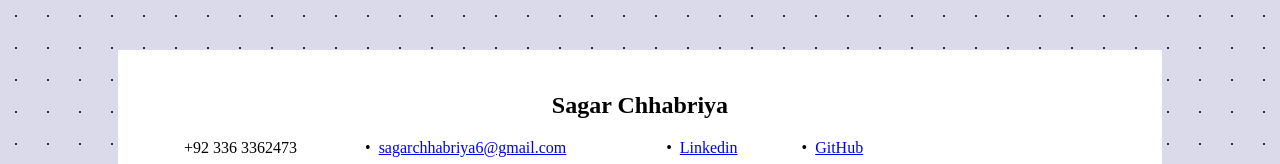
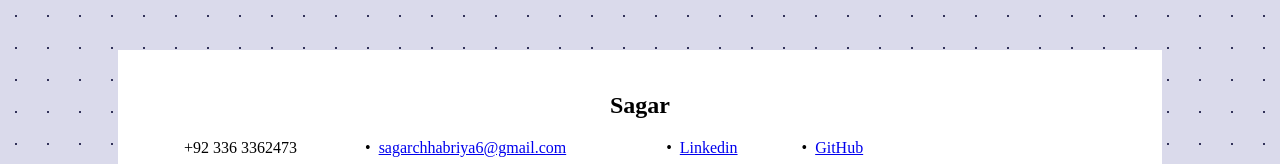
Before and after one commit to SagarChhabriya/Resume, a plain HTML site: page index.html in a window 1280 px wide. Shown: the top 164 px of the page. Drawn offline with Linux system fonts and the light colour scheme.

Commit message:
Removed Chhabriya from Title

```diff
--- a/index.html
+++ b/index.html
@@ -12,7 +12,7 @@
     <div class="main">
 
         <div    class="header">
-            <center><h2>Sagar Chhabriya </h2></center>
+            <center><h2>Sagar  </h2></center>
             <div class="contact">           +92 336 3362473                 &bull;  <a href="mailto:sagarchhabriya6@gmail.com">sagarchhabriya6@gmail.com</a>                         &bull;  <a href="https://www.linkedin.com/in/sagar-chhabriya/">Linkedin</a>                &bull;  <a href="https://github.com/SagarChhabriya/">GitHub</a></div>
         </div>
 
```
